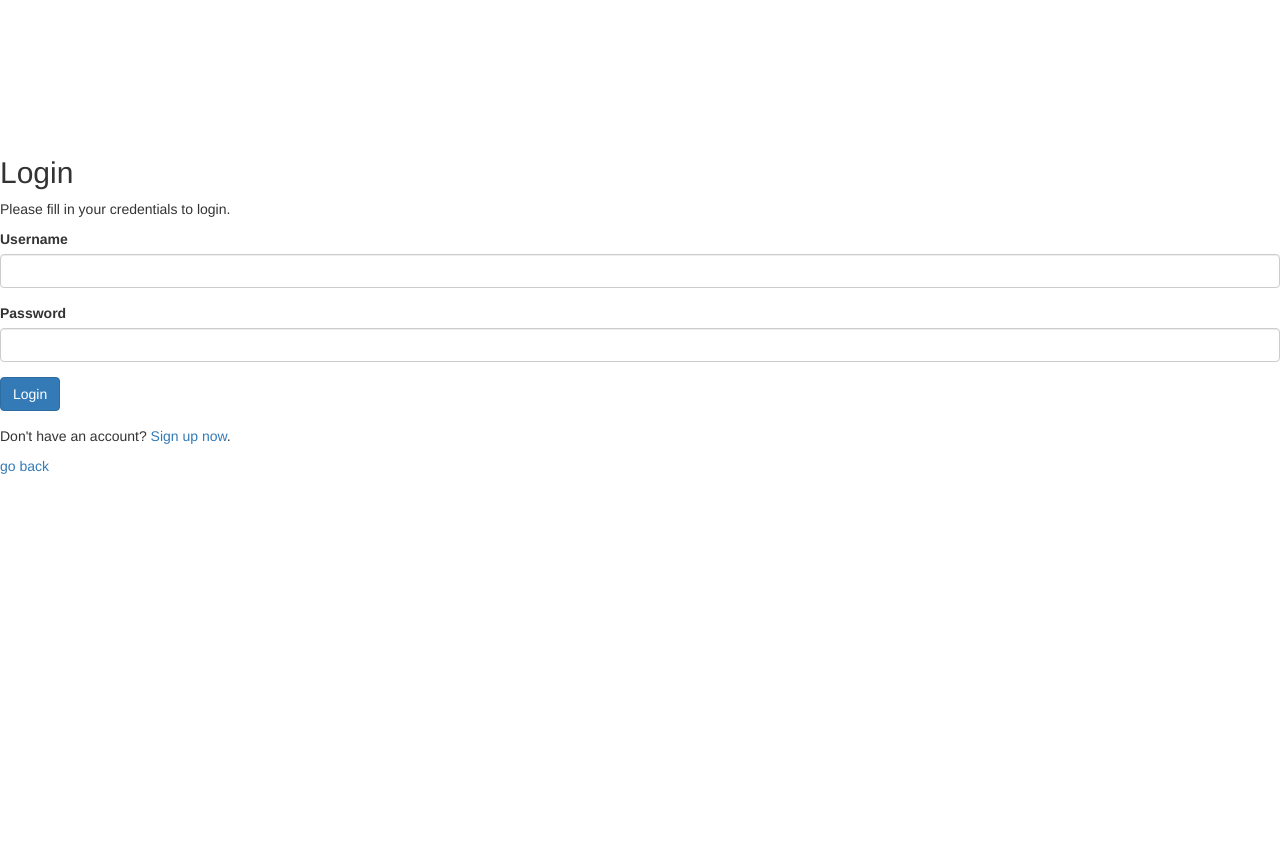
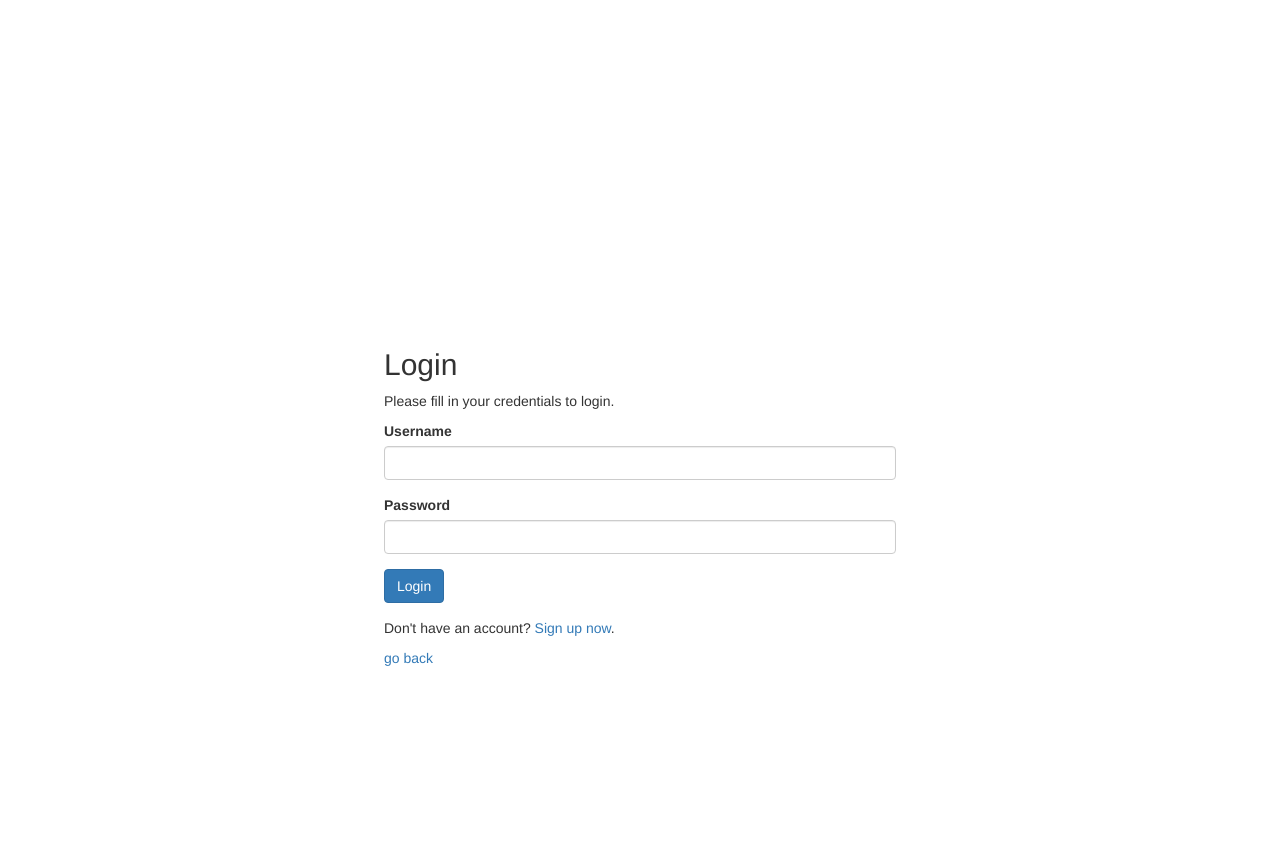
Before and after one commit to teoshibin/COMP1031_DB_CW2, a PHP site: page /page/login.php in a window 1280 px wide. Shown: the part 664-1524 px from the top of the page. Before the commit the page ends 1138 px from the top, so only its background shows below. Run offline with PHP 8.4, Linux system fonts and the light colour scheme.

Commit message:
fix login form position

```diff
--- /dev/null
+++ b/css/body.css
@@ -0,0 +1,9 @@
+
+.main-tweak {
+    text-align: left;
+}
+
+.box-container {
+    padding: 10%;
+    margin: 5% 20%;
+}
--- a/include/header.php
+++ b/include/header.php
@@ -6,7 +6,7 @@
     <title>Sakila</title>
     <link rel="stylesheet" href="https://maxcdn.bootstrapcdn.com/bootstrap/3.3.7/css/bootstrap.css">
     <link rel="stylesheet" href="../css/header.css">
-    <script src="dist/assets/js/header.js"></script>
+    <script src="../js/header.js"></script>
 </head>
 <body class="body-tweak">
 
--- a/note/all_notes.txt
+++ b/note/all_notes.txt
@@ -1,5 +1,11 @@
 
 Do ctrl f to search for keywords or functions
+
+====== html RELATED ======
+
+path syntax :
+https://www.w3schools.com/html/html_filepaths.asp
+
 
 ====== PHP RELATED ======
 
--- a/page/login.php
+++ b/page/login.php
@@ -104,7 +104,9 @@ if($_SERVER["REQUEST_METHOD"] == "POST"){
 <?php
     require_once('../include/header.php');
 ?>
-    <div class="wrapper">
+    <link rel="stylesheet" href="../css/body.css">
+    <div class="wrapper main-tweak">
+        <div class="box-container">
             <h2>Login</h2>
             <p>Please fill in your credentials to login.</p>
             <form action="<?php echo htmlspecialchars($_SERVER["PHP_SELF"]); ?>" method="post">
@@ -125,5 +127,6 @@ if($_SERVER["REQUEST_METHOD"] == "POST"){
                 <a href="main.php">go back</a>
             </form>
         </div>
+    </div>
 </body>
 </html>
```
Lines whose indentation alone changed are shown as unchanged.
